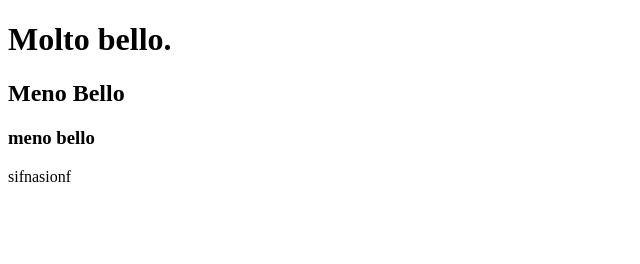
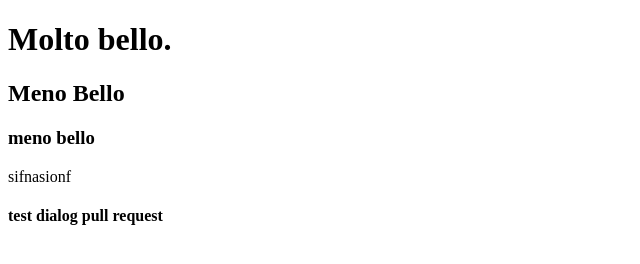
Before and after one commit to CyskoFR/git-team, a plain HTML site: page index.html in a window 1280 px wide. Shown: the whole page, without its empty margins (0-640 px from the left). Drawn offline with Linux system fonts and the light colour scheme.

Commit message:
test dialog pull request

```diff
--- a/index.html
+++ b/index.html
@@ -19,5 +19,6 @@
     <h3>meno bello</h3>
     <script src="js/main.js"></script>
     sifnasionf
+    <h4>test dialog pull request</h4>
   </body>
 </html>
```
